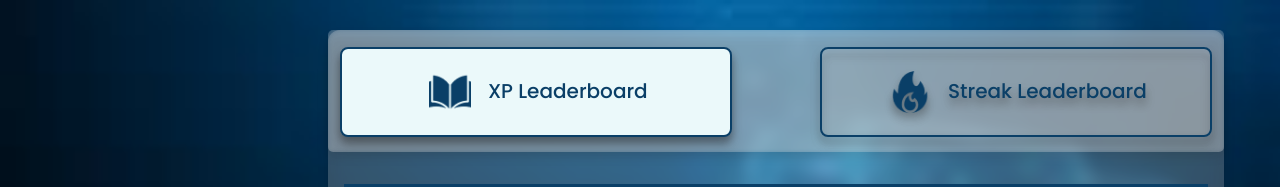
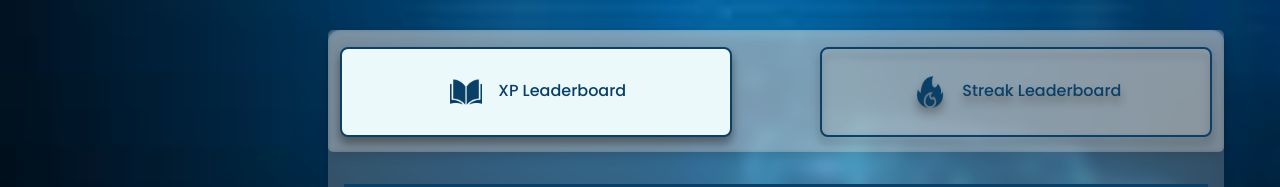
Before and after one commit to arsalan1004/Safwaat, a React (Vite) app in the folder Frontend/: page /Leaderboard in a window 1280 px wide. Shown: the top 187 px of the page. Built offline with nearby package versions, Linux system fonts and the light colour scheme; no server answers; a web font is replaced by a local one.

Commit message:
Final Tweaks

```diff
--- a/Frontend/src/App.css
+++ b/Frontend/src/App.css
@@ -45,11 +45,11 @@
 .leadButton{
   border-radius: 8px;
 
-  font-size: 20px;
+  font-size: 16px;
   font-weight: 500;
   font-family: inherit;
   cursor: pointer;
-  transition: border-color 0.25s;
+  transition: border-color 0.25s;
 }
 
 .wrapper {
--- a/Frontend/src/Components/LeaderBoard/leaderboad.jsx
+++ b/Frontend/src/Components/LeaderBoard/leaderboad.jsx
@@ -75,7 +75,7 @@ function Leader() {
                   }`} auto={true}
                   onClick={() => setSelectedLeaderboard('xp')}
                 >
-                  <img src={OpenBook} alt="" className="inline p-1 mr-2 h-[50px] w-[50px]" /> XP Leaderboard
+                  <img src={OpenBook} alt="" className="inline p-1 mr-2 h-[40px] w-[40px]" /> XP Leaderboard
                 </ButtonLog>
                 <ButtonLog
                   className={`w-[45%] leadButton min-h-[91%] bg-transparent text-[#0A3F67] focus:bg-primary-100 focus:text-[#0A3F67] OutlineLead ${
@@ -83,7 +83,7 @@ function Leader() {
                   }`} auto={false}
                   onClick={() => setSelectedLeaderboard('streak')}
                 >
-                  <img src={fire} alt="" className="inline p-1 mr-2 h-[50px] w-[50px]" /> Streak Leaderboard
+                  <img src={fire} alt="" className="inline p-1 mr-2 h-[40px] w-[40px]" /> Streak Leaderboard
                 </ButtonLog>
               </div>
               <div className="w-[100%] h-[80%]">
```
